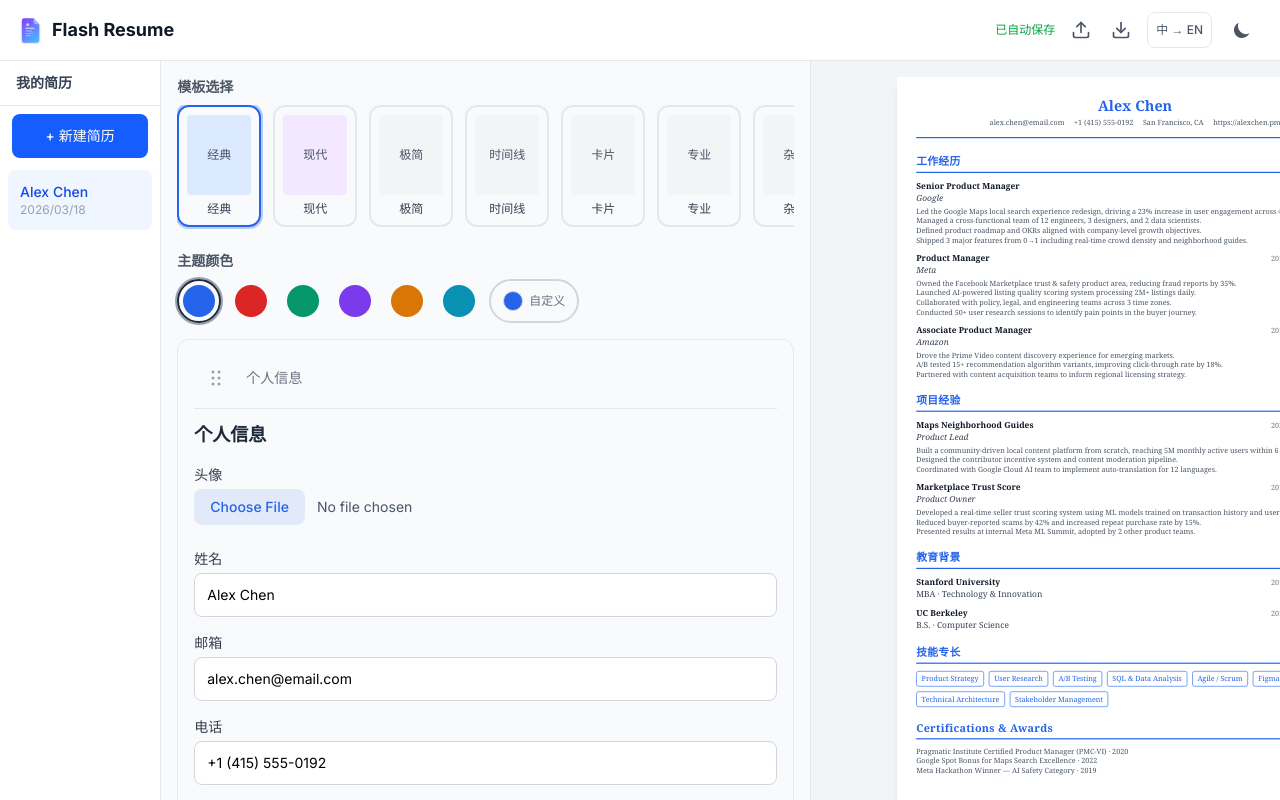
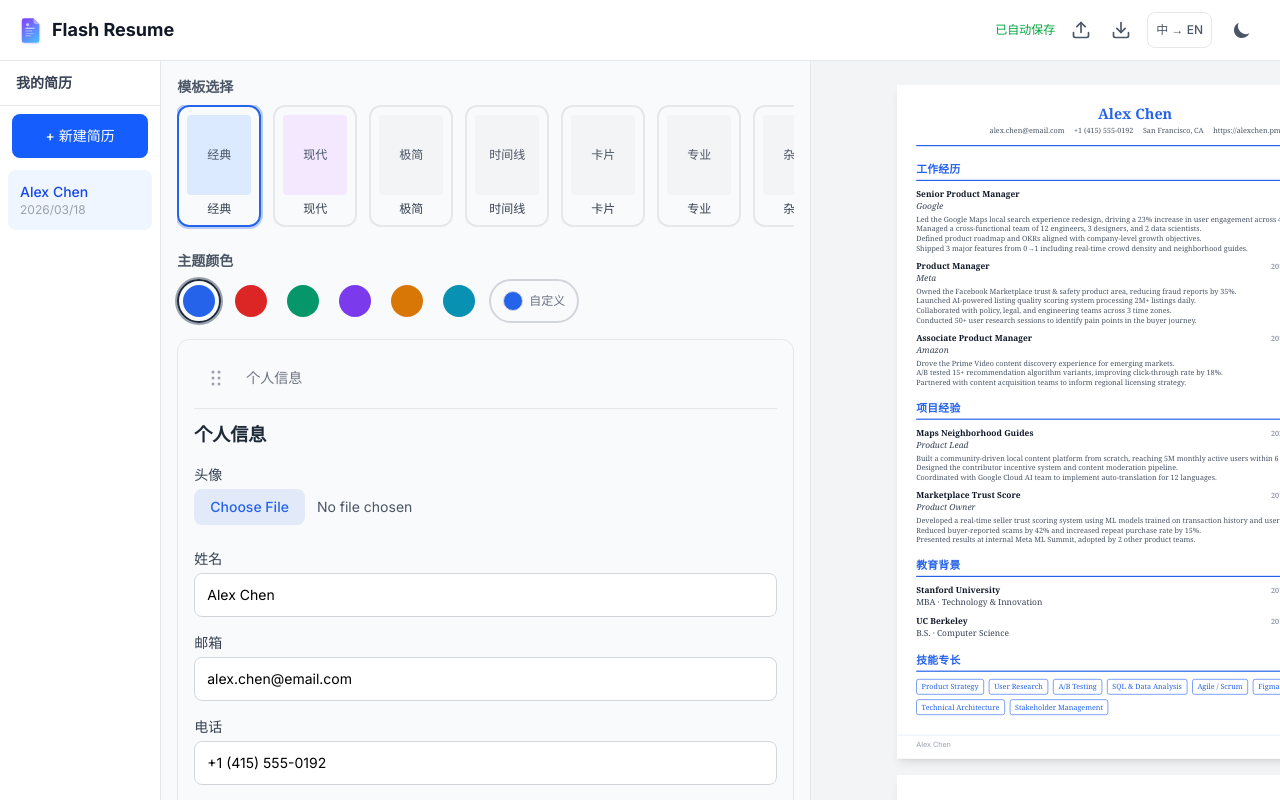
Before and after one commit to Moosphan/FlashResume, a React (Vite) app: page / in a window 1280 px wide. Shown: the top 800 px of the page. Built offline with nearby package versions, Linux system fonts and the light colour scheme.

Commit message:
Fix multi page content clip

```diff
--- a/src/components/Layout/ExportBar.tsx
+++ b/src/components/Layout/ExportBar.tsx
@@ -49,7 +49,7 @@ export default function ExportBar({ previewRef }: ExportBarProps) {
     setOpen(false);
     if (!previewRef.current) return;
     try {
-      const blob = await exportToPDF(previewRef.current);
+      const blob = await exportToPDF(previewRef.current, resumeData.personalInfo.name);
       downloadFile(blob, 'resume.pdf');
     } catch {
       addToast(t.pdfFailed, 'error');
--- a/src/components/Preview/PreviewPanel.tsx
+++ b/src/components/Preview/PreviewPanel.tsx
@@ -1,4 +1,4 @@
-import { forwardRef, useCallback, useRef, useState } from 'react';
+import { forwardRef, useCallback, useEffect, useRef, useState } from 'react';
 import { useResumeStore } from '../../stores/resumeStore';
 import { templateRegistry } from '../../services/templateRegistry';
 import { useLocale } from '../../hooks/useLocale';
@@ -12,11 +12,109 @@ const ZOOM_MIN = 30;
 const ZOOM_MAX = 200;
 const ZOOM_DEFAULT = 60;
 
+/** 页脚区域高度（含上方留白 + 文字 + 下方留白） */
+const FOOTER_HEIGHT_PX = 40;
+/** 非首页顶部内边距，防止内容紧贴上边沿 */
+const PAGE_TOP_PADDING_PX = 40;
+/** 第一页可用内容高度（扣除底部页脚） */
+const FIRST_PAGE_CONTENT_HEIGHT = A4_HEIGHT_PX - FOOTER_HEIGHT_PX;
+/** 后续页可用内容高度（扣除顶部边距 + 底部页脚） */
+const LATER_PAGE_CONTENT_HEIGHT = A4_HEIGHT_PX - PAGE_TOP_PADDING_PX - FOOTER_HEIGHT_PX;
+
+/**
+ * 收集内容根元素中所有可作为分页断点的 y 坐标。
+ */
+function collectBreakpoints(root: HTMLElement): number[] {
+  const rootRect = root.getBoundingClientRect();
+  const points = new Set<number>();
+  points.add(0);
+
+  const walk = (parent: HTMLElement, depth: number) => {
+    for (let i = 0; i < parent.children.length; i++) {
+      const child = parent.children[i] as HTMLElement;
+      if (!(child instanceof HTMLElement)) continue;
+      const rect = child.getBoundingClientRect();
+      points.add(Math.round(rect.top - rootRect.top));
+      points.add(Math.round(rect.bottom - rootRect.top));
+      if (depth < 2) walk(child, depth + 1);
+    }
+  };
+  walk(root, 0);
+  return Array.from(points).sort((a, b) => a - b);
+}
+
+/**
+ * 根据候选断点计算每页的起始 y 坐标。
+ * 第一页可用高度较大（无顶部边距），后续页扣除顶部边距。
+ */
+function computePageBreaks(breakpoints: number[], totalHeight: number): number[] {
+  const pages: number[] = [0];
+  let currentStart = 0;
+
+  for (const bp of breakpoints) {
+    const maxHeight = pages.length === 1 ? FIRST_PAGE_CONTENT_HEIGHT : LATER_PAGE_CONTENT_HEIGHT;
+    if (bp - currentStart > maxHeight) {
+      // 找到不超过可用高度的最佳断点
+      let best = currentStart;
+      for (let j = breakpoints.indexOf(bp) - 1; j >= 0; j--) {
+        if (breakpoints[j] - currentStart <= maxHeight && breakpoints[j] > currentStart) {
+          best = breakpoints[j];
+          break;
+        }
+      }
+      if (best === currentStart) best = currentStart + maxHeight;
+      pages.push(best);
+      currentStart = best;
+    }
+  }
+
+  // 确保覆盖到底部
+  while (totalHeight - currentStart > LATER_PAGE_CONTENT_HEIGHT) {
+    currentStart += LATER_PAGE_CONTENT_HEIGHT;
+    pages.push(currentStart);
+  }
+
+  return pages;
+}
+
+/**
+ * 页脚组件：显示姓名 + 页码
+ */
+function PageFooter({
+  name,
+  pageIndex,
+  totalPages,
+  themeColor,
+}: {
+  name: string;
+  pageIndex: number;
+  totalPages: number;
+  themeColor: string;
+}) {
+  return (
+    <div
+      className="flex items-center justify-between px-8 text-xs select-none"
+      style={{
+        height: FOOTER_HEIGHT_PX,
+        paddingBottom: 8,
+        color: '#9ca3af',
+        borderTop: `1px solid ${themeColor}20`,
+      }}
+    >
+      <span>{name}</span>
+      <span>
+        {pageIndex + 1} / {totalPages}
+      </span>
+    </div>
+  );
+}
+
 /**
  * PreviewPanel - 简历实时预览面板
  *
  * - 订阅 ResumeStore，实时渲染当前模板
- * - A4 纸张比例展示，缩放时居中显示
+ * - A4 纸张比例展示，支持智能分页
+ * - 每页底部显示姓名 + 页码
  * - 支持按钮缩放 + 触控板/鼠标滚轮手势缩放
  * - 通过 forwardRef 暴露预览内容 DOM 供 PDF 导出使用
  */
@@ -27,7 +125,22 @@ const PreviewPanel = forwardRef<HTMLDivElement>(function PreviewPanel(_props, re
   const { locale, t } = useLocale();
 
   const [zoom, setZoom] = useState(ZOOM_DEFAULT);
+  const [pageBreaks, setPageBreaks] = useState<number[]>([0]);
   const containerRef = useRef<HTMLDivElement>(null);
+  const measureRef = useRef<HTMLDivElement>(null);
+
+  // 将 forwardRef 和 measureRef 合并：外部 ref 指向完整内容（供导出使用）
+  const setMeasureRef = useCallback(
+    (node: HTMLDivElement | null) => {
+      measureRef.current = node;
+      if (typeof ref === 'function') {
+        ref(node);
+      } else if (ref) {
+        (ref as React.MutableRefObject<HTMLDivElement | null>).current = node;
+      }
+    },
+    [ref],
+  );
 
   const handleZoomIn = useCallback(() => {
     setZoom((z) => Math.min(z + ZOOM_STEP, ZOOM_MAX));
@@ -46,22 +159,76 @@ const PreviewPanel = forwardRef<HTMLDivElement>(function PreviewPanel(_props, re
     }
   }, []);
 
+  // 测量内容高度并计算分页
+  useEffect(() => {
+    const el = measureRef.current;
+    if (!el) return;
+
+    // 使用 requestAnimationFrame 确保 DOM 已渲染
+    const raf = requestAnimationFrame(() => {
+      const totalHeight = el.scrollHeight;
+      if (totalHeight <= FIRST_PAGE_CONTENT_HEIGHT) {
+        setPageBreaks([0]);
+        return;
+      }
+      const bps = collectBreakpoints(el);
+      const breaks = computePageBreaks(bps, totalHeight);
+      setPageBreaks(breaks);
+    });
+
+    return () => cancelAnimationFrame(raf);
+  }, [resumeData, selectedTemplateId, themeColor, locale]);
+
   const templateDef = templateRegistry.getById(selectedTemplateId);
   const TemplateComponent = templateDef?.component;
 
   const scale = zoom / 100;
+  const totalPages = pageBreaks.length;
+  const personName = resumeData.personalInfo.name || '';
 
   return (
     <div className="relative flex flex-col h-full bg-gray-100 dark:bg-gray-900">
+      {/* 隐藏的测量容器：用于计算内容高度和分页断点，同时作为导出源 */}
+      <div
+        style={{
+          position: 'fixed',
+          top: 0,
+          left: -9999,
+          width: A4_WIDTH_PX,
+          visibility: 'hidden',
+          pointerEvents: 'none',
+        }}
+      >
+        <div
+          ref={setMeasureRef}
+          className="bg-white"
+          style={{ width: A4_WIDTH_PX, minHeight: A4_HEIGHT_PX }}
+        >
+          {TemplateComponent && (
+            <TemplateComponent data={resumeData} themeColor={themeColor} language={locale} />
+          )}
+        </div>
+      </div>
+
       {/* Preview area with scroll — centered */}
       <div
         ref={containerRef}
         className="flex-1 overflow-auto p-4"
         onWheel={handleWheel}
       >
-        {/* Centering wrapper: uses flex to center the scaled paper */}
-        <div className="flex justify-center">
+        <div className="flex flex-col items-center gap-4 pb-16 pt-2">
+          {pageBreaks.map((pageTop, idx) => {
+            // 当前页实际内容高度 = 下一页起点 - 当前页起点（最后一页取到内容末尾）
+            const nextPageTop = idx + 1 < totalPages ? pageBreaks[idx + 1] : undefined;
+            // 用实际内容跨度做裁切，而非最大允许高度，避免截断/重复
+            const maxClip = idx === 0 ? FIRST_PAGE_CONTENT_HEIGHT : LATER_PAGE_CONTENT_HEIGHT;
+            const contentSpan = nextPageTop !== undefined
+              ? Math.min(nextPageTop - pageTop, maxClip)
+              : maxClip;
+
+            return (
               <div
+                key={idx}
                 style={{
                   width: A4_WIDTH_PX * scale,
                   height: A4_HEIGHT_PX * scale,
@@ -71,18 +238,35 @@ const PreviewPanel = forwardRef<HTMLDivElement>(function PreviewPanel(_props, re
                 <div
                   style={{
                     width: A4_WIDTH_PX,
-                minHeight: A4_HEIGHT_PX,
+                    height: A4_HEIGHT_PX,
                     transform: `scale(${scale})`,
                     transformOrigin: 'top left',
                   }}
                 >
-              {/* A4 paper sheet */}
                   <div
-                ref={ref}
-                className="bg-white dark:bg-gray-800 shadow-lg"
+                    className="bg-white dark:bg-gray-800 shadow-lg flex flex-col"
                     style={{
                       width: A4_WIDTH_PX,
-                  minHeight: A4_HEIGHT_PX,
+                      height: A4_HEIGHT_PX,
+                    }}
+                  >
+                    {/* 非首页顶部留白 */}
+                    {idx > 0 && (
+                      <div style={{ height: PAGE_TOP_PADDING_PX, flexShrink: 0 }} />
+                    )}
+
+                    {/* 内容区域：用实际内容跨度裁切，精确匹配分页断点 */}
+                    <div
+                      style={{
+                        height: contentSpan,
+                        overflow: 'hidden',
+                        flexShrink: 0,
+                      }}
+                    >
+                      <div
+                        style={{
+                          marginTop: -pageTop,
+                          width: A4_WIDTH_PX,
                         }}
                       >
                         {TemplateComponent ? (
@@ -94,7 +278,21 @@ const PreviewPanel = forwardRef<HTMLDivElement>(function PreviewPanel(_props, re
                         )}
                       </div>
                     </div>
+
+                    {/* 页脚固定在底部 */}
+                    <div style={{ marginTop: 'auto' }}>
+                      <PageFooter
+                        name={personName}
+                        pageIndex={idx}
+                        totalPages={totalPages}
+                        themeColor={themeColor}
+                      />
                     </div>
+                  </div>
+                </div>
+              </div>
+            );
+          })}
         </div>
       </div>
 
```
Also changed, not shown: src/services/exportService.ts (+39 -6 lines), 1 other file (tests, documents, lock files or other folders). Lines whose indentation alone changed are shown as unchanged.
